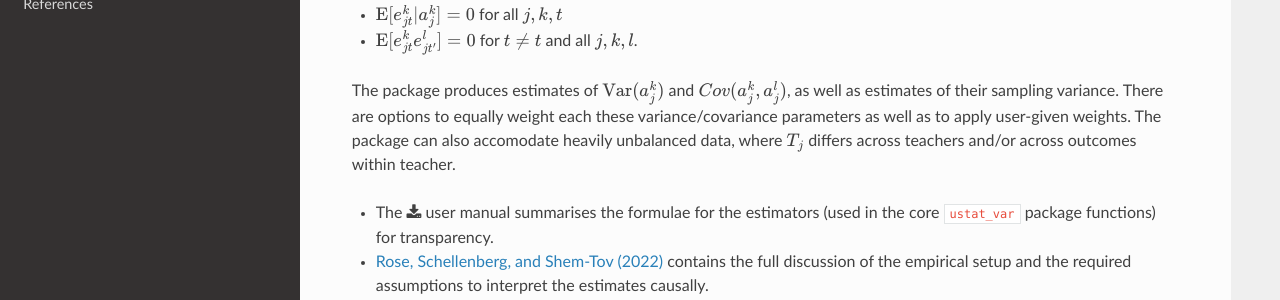
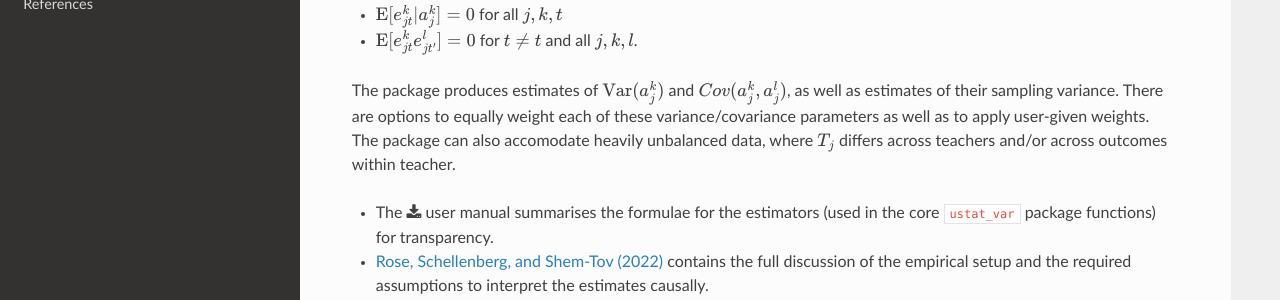
Before and after one commit to jkmulq/ustat_var, a Sphinx documentation site: the page built from docs/source/index.rst, in a window 1280 px wide and 900 px high, scrolled down 492 px. Shown: the part 177-477 px from the top of the window. Built offline with Sphinx 7.4.7 and the Read the Docs theme 3.1.0, drawn with Linux system fonts in a browser that asks for light colours.

```diff
--- a/docs/source/index.rst
+++ b/docs/source/index.rst
@@ -29,7 +29,7 @@ where :math:`y^k_{jt} = a_j^k + e_{jt}^k`. The parameter :math:`a_j^k` represent
 - :math:`\operatorname{E}[e_{jt}^k | a_j^k] = 0` for all :math:`j,k,t`
 - :math:`\operatorname{E}[e_{jt}^ke_{jt'}^{l}] = 0` for :math:`t \neq t` and all :math:`j,k,l`.
 
-The package produces estimates of :math:`\operatorname{Var}(a_j^k)` and :math:`Cov(a_j^k,a_j^l)`, as well as estimates of their sampling variance. There are options to equally weight each these variance/covariance parameters as well as to apply user-given weights. The package can also accomodate heavily unbalanced data, where :math:`T_j` differs across teachers and/or across outcomes within teacher.
+The package produces estimates of :math:`\operatorname{Var}(a_j^k)` and :math:`Cov(a_j^k,a_j^l)`, as well as estimates of their sampling variance. There are options to equally weight each of these variance/covariance parameters as well as to apply user-given weights. The package can also accomodate heavily unbalanced data, where :math:`T_j` differs across teachers and/or across outcomes within teacher.
 
 - The |user manual| summarises the formulae for the estimators (used in the core ``ustat_var`` package functions) for transparency.
 - `Rose, Schellenberg, and Shem-Tov (2022) <https://www.nber.org/papers/w30274>`__ contains the full discussion of the empirical setup and the required assumptions to interpret the estimates causally.
```
